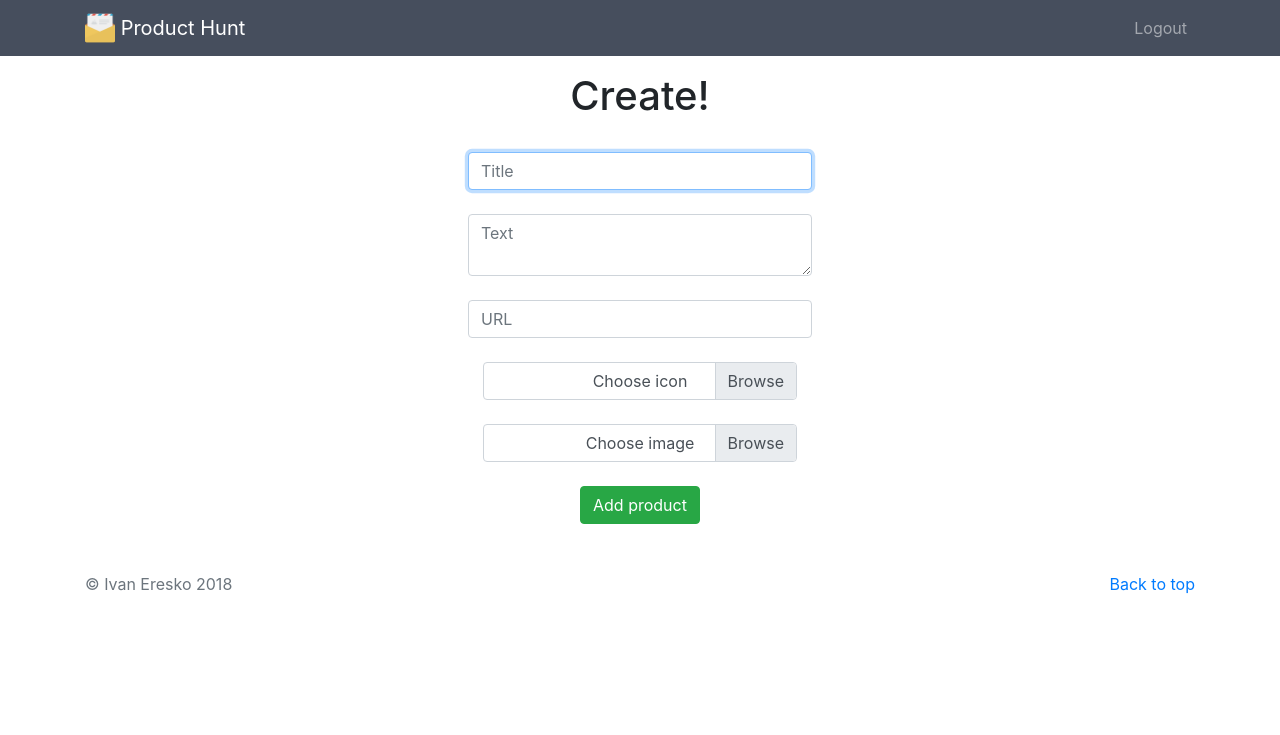
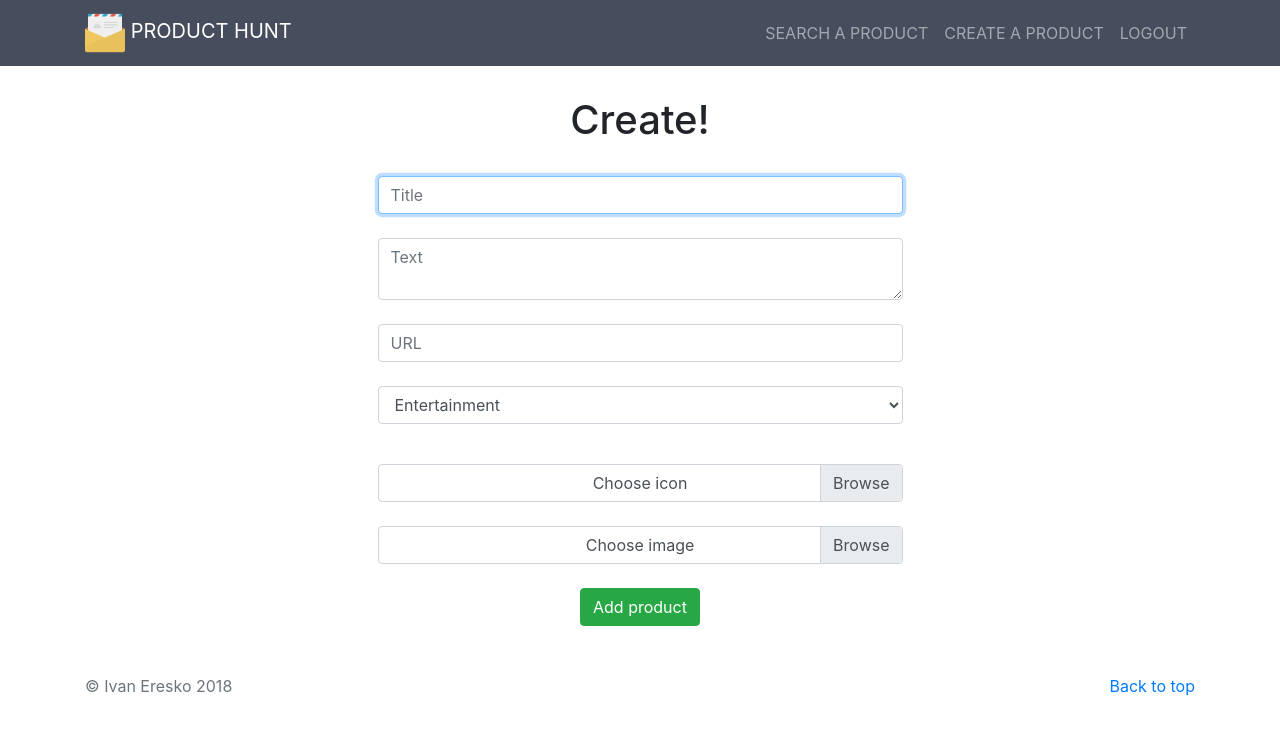
Before and after one commit to yaquake/producthuntclone, a Django app: page /products/create in a window 1280 px wide. Shown: the top 735 px of the page. Run offline with Django 3.2, Linux system fonts and the light colour scheme; the visitor is signed in with stand-in values (Sample User, id 1); some libraries are stand-ins or nearby versions.

Commit message:
Added categories, search. Fixed vote

```diff
--- a/producthunt/settings.py
+++ b/producthunt/settings.py
@@ -82,7 +82,7 @@ DATABASES = {
         'USER': 'postgres',
         'PASSWORD': 'uVbiho60',
         'HOST': 'localhost',
-        'PORT': '5432',
+        'PORT': '5433',
     }
 }
 
--- a/producthunt/templates/base.html
+++ b/producthunt/templates/base.html
@@ -25,20 +25,23 @@
         <nav class="navbar fixed-top navbar-expand-lg navbar-dark" style="background-color: #464e5d">
             <div class="container">
             <a class="navbar-brand" href="{% url 'home' %}">
-                <img src="{% static 'letter.png' %}" height="30" width="30" class="d-inline-block align-top" />  Product Hunt</a>
+                <img src="{% static 'letter.png' %}" height="40" width="40" class="d-inline-block align-center" /> PRODUCT HUNT</a>
             <button class="navbar-toggler" type="button" data-toggle="collapse" data-target="#navbarNavAltMarkup" aria-controls="navbarNavAltMarkup" aria-expanded="false" aria-label="Toggle navigation">
                 <span class="navbar-toggler-icon"></span>
             </button>
+
             <div class="collapse navbar-collapse" id="navbarNavAltMarkup">
                 <div class="navbar-nav ml-auto">
                     {% if user.is_authenticated %}
-                        <a class="nav-item nav-link" href="{% url 'create' %}"><span class="oi oi-plus"></span></a>
-                        <a class="nav-item nav-link" href="javascript:{document.getElementById('logout').submit()}" onclick="">Logout</a>
+                        <a class="nav-item nav-link" href="{% url 'search' %}">SEARCH A PRODUCT</span></a>
+                        <a class="nav-item nav-link" href="{% url 'create' %}">CREATE A PRODUCT</span></a>
+                        <a class="nav-item nav-link" href="javascript:{document.getElementById('logout').submit()}" onclick="">LOGOUT</a>
                     <form id="logout" method="POST" action="{% url 'logout' %}">
                     {% csrf_token %}
                     <input type="hidden" />
                     </form>
                     {% else %}
+                    <a class="nav-item nav-link" href="{% url 'search' %}">Search</a>
                     <a class="nav-item nav-link" href="{% url 'signup' %}">Sign Up</a>
                     <a class="nav-item nav-link" href="{% url 'login' %}">Login</a>
                     {% endif %}
@@ -46,10 +49,16 @@
                 </div>
             </div>
             </div>
+
       </nav>
+
+
+
+
         </div>
+
     </header>
-    <br /><br /><br />
+    <br /><br /><br /><br />
     <div class="container">
 
         {% block content %}
--- a/products/models.py
+++ b/products/models.py
@@ -11,6 +11,8 @@ class Product(models.Model):
     icon = models.ImageField(upload_to='images/')
     body = models.TextField()
     hunter = models.ForeignKey(User, on_delete=models.CASCADE)
+    votenames = models.TextField(default=False)
+    category = models.CharField(max_length=25, default=False)
 
     def __str__(self):
         return self.title
--- a/products/templates/products/create.html
+++ b/products/templates/products/create.html
@@ -6,21 +6,29 @@
     <br />
     <br />
 {% endif %}
-<div class="container text-center">
+<div class="container col-6  text-center">
 <h1>Create!</h1><br />
-    <div class="row justify-content-center">
+    <div class="justify-content-center">
     <form method="POST" action="{% url 'create' %}" enctype="multipart/form-data" class="form-signin">
     {% csrf_token %}
-    <div class="form-label-group row">
+    <div class="form-label-group">
         <input type="text" name="title" class="form-control" placeholder="Title" required autofocus /><br />
-    </div><br />
-    <div class="form-label-group row">
+    </div>
+    <div class="form-label-group">
 {#        <input type="textarea" name="body" class="form-control" placeholder="Text" required /><br />#}
         <textarea class="form-control" aria-label="With textarea" name="body" placeholder="Text" required></textarea>
     </div><br />
-    <div class="form-label-group row">
+    <div class="form-label-group">
         <input type="text" name="url" class="form-control" placeholder="URL" required /><br />
-    </div><br />
+    </div>
+        <div class="form-group">
+  <select class="form-control" name="sel1">
+    <option value="entertainment">Entertainment</option>
+    <option value="work">Work</option>
+    <option value="home">Home</option>
+    <option value="rest">Rest</option>
+  </select>
+</div><br />
     <div class="custom-file form-label-group row">
         <input type="file" name="icon" class="custom-file-input" id="customFile">
         <label class="custom-file-label" for="customFile">Choose icon</label>
--- a/products/templates/products/detail.html
+++ b/products/templates/products/detail.html
@@ -2,9 +2,6 @@
 {% block content %}
 
 <div class="row">
-{#    <div class="col-1">#}
-{#        <img src="{{ product.icon.url }}" class="img-fluid"/>#}
-{#    </div>#}
     <div class="col-10">
         <a href="{{ product.url }}"><h1>{{ product.title }}</h1></a>
     </div>
@@ -15,7 +12,7 @@
         <img src="{{ product.image.url }}" class="img-fluid" height="100" width="500"/>
     </div>
     <div class="col-4">
-        <a href="javascript:{document.getElementById('upvote').submit()}"><button class="btn-primary btn"><span class="oi oi-caret-top"></span> Upvote ({{ product.votes_total }})</button></a>
+        <a href="javascript:{document.getElementById('upvote').submit()}"><button class="btn-primary btn"> Upvote ({{ product.votes_total }})</button></a>
     </div>
 </div>
 
--- a/products/urls.py
+++ b/products/urls.py
@@ -5,4 +5,5 @@ urlpatterns = [
     path('create', views.create, name='create'),
     path('<int:product_id>', views.detail, name='detail'),
     path('<int:product_id>/upvote', views.upvote, name='upvote'),
+    path('search', views.search, name='search'),
 ]
--- a/products/views.py
+++ b/products/views.py
@@ -2,13 +2,19 @@ from django.shortcuts import render, redirect, get_object_or_404
 from django.contrib.auth.decorators import login_required
 from .models import Product
 from django.utils import timezone
-
-# Create your views here.
+from django.contrib.auth.models import User
 
 
 def home(request):
-    products = Product.objects
-    return render(request, 'products/home.html', {'title': 'Product hunt', 'products': products})
+
+    if request.method == 'GET':
+        product_cat = request.GET.get('cat', '')
+        print(product_cat)
+        products = Product.objects.filter(category__contains=product_cat).order_by('-pub_date')
+        return render(request, 'products/home.html', {'title': 'Product hunt', 'products': products, 'product_list': product_cat})
+    else:
+        products = Product.objects.order_by('-pub_date')
+        return render(request, 'products/home.html', {'title': 'Product hunt', 'products': products})
 
 
 @login_required(login_url="/accounts/signup")
@@ -26,6 +32,7 @@ def create(request):
            product.image = request.FILES['image']
            product.pub_date = timezone.datetime.now()
            product.hunter = request.user
+           product.category = request.POST['sel1']
            product.save()
            return redirect('/products/' + str(product.id))
 
@@ -45,6 +52,23 @@ def detail(request, product_id):
 def upvote(request, product_id):
     if request.method == 'POST':
         product = get_object_or_404(Product, pk=product_id)
-        product.votes_total += 1
-        product.save()
+        if str(User.username) not in product.votenames:
+            product.votes_total += 1
+            product.votenames += " " + str(User.username)
+            product.save()
         return redirect("/products/" + str(product.id))
+
+
+def search(request):
+    if request.method == 'POST':
+        what = request.POST['pole']
+        where = request.POST['gridRadios']
+        if where == "option1":
+            result = Product.objects.filter(title__contains=what)
+            return render(request, "products/search.html", {"result": result})
+        if where == "option2":
+            result = Product.objects.filter(body__contains=what)
+            return render(request, "products/search.html", {"result": result})
+
+    else:
+        return render(request, "products/search.html")
```
Also changed, not shown: products/templates/products/home.html (+14 -2 lines), products/templates/products/search.html (added, +59 -0 lines), first.py (added), products/migrations/0002_product_upvote.py (added), products/migrations/0003_remove_product_upvote.py (added), products/migrations/0004_product_votelist.py (added), products/migrations/0005_auto_20180616_1335.py (added), products/migrations/0006_auto_20180616_1342.py (added), products/migrations/0007_remove_product_votelist.py (added), products/migrations/0008_product_votenames.py (added), products/migrations/0009_product_category.py (added).
